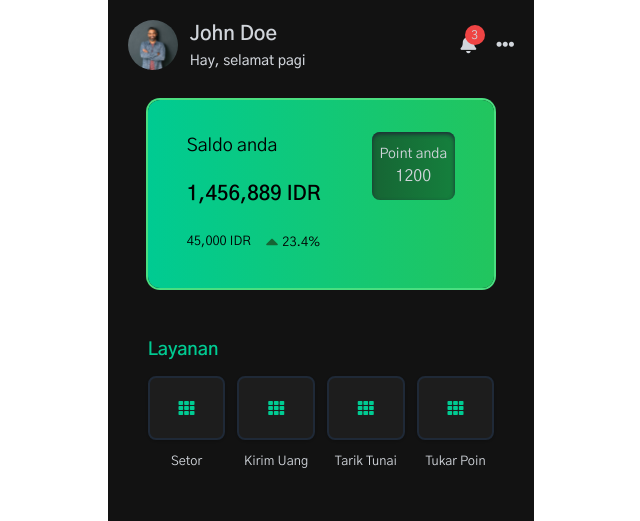
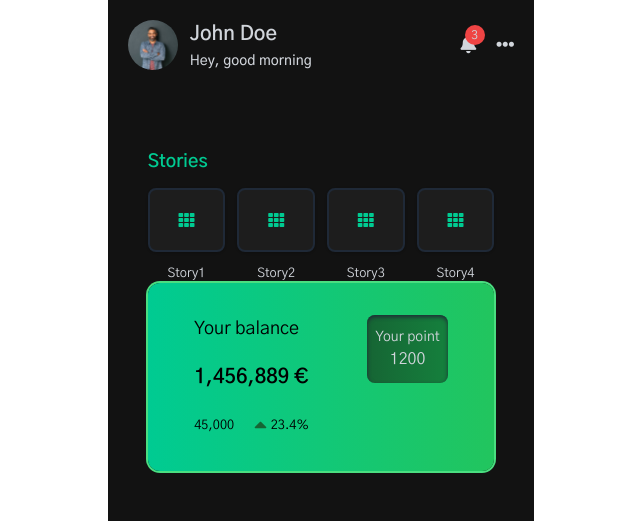
Before and after one commit to navjit00/testing, a Vue app in the folder frontend/: page /home in a window 1280 px wide. Shown: the top 521 px of the page, without its empty margins (319-959 px from the left). Built offline with nearby package versions, Linux system fonts and the light colour scheme.

Commit message:
translate and flip

```diff
--- a/frontend/src/components/BalanceCard.vue
+++ b/frontend/src/components/BalanceCard.vue
@@ -8,10 +8,10 @@ h1 {
 <template>
 	<main class="w-full mx-auto bg-gradient-to-r from-success to-green-500 ring-2 ring-green-400 px-1 py-8 rounded-xl flex gap-4 items-start justify-evenly">
 		<section>
-			<p class="text-lg">Saldo anda</p>
-			<h1>{{ balances.current.toLocaleString() }} IDR</h1>
+			<p class="text-lg">Your balance</p>
+			<h1>{{ balances.current.toLocaleString() }} €</h1>
 			<span class="w-full flex justify-between items-center">
-				<small>{{ balances.trend.value.toLocaleString() }} IDR</small>
+				<small>{{ balances.trend.value.toLocaleString() }} </small>
 				<span class="flex items-end">
 					<i class="block fas fa-caret-up text-green-800 text-xl mr-1"></i>
 					<small class="mb-1 block">{{ balances.trend.percent }}{{ balances.trend.prefix }}</small>
@@ -20,7 +20,7 @@ h1 {
 		</section>
 		<section class="grid place-items-center rounded-lg bg-gradient-to-r from-green-800 to-green-700 shadow shadow-gray-800 shadow-inner text-gray-300 px-2 py-3">
 			<section class="flex flex-col text-center">
-				<span class="text-sm">Point anda</span>
+				<span class="text-sm">Your point</span>
 				<span>{{ balances.points }}</span>
 			</section>
 		</section>
--- a/frontend/src/components/HeaderHome.vue
+++ b/frontend/src/components/HeaderHome.vue
@@ -7,7 +7,7 @@
 				</span>
 				<div class="text-gray-300">
 					<p class="font-semibold text-xl">{{ fullname }}</p>
-					<small class="font-medium text-sm">Hay, selamat pagi</small>
+					<small class="font-medium text-sm">Hey, good morning</small>
 				</div>
 			</div>
 		</template>
--- a/frontend/src/components/Services.vue
+++ b/frontend/src/components/Services.vue
@@ -12,19 +12,19 @@ import IconMenu from '@/components/IconMenu.vue'
 
 const services = [
 	{
-		name: 'Setor',
+		name: 'Story1',
 		to: 'Deposit'
 	},
 	{
-		name: 'Kirim Uang',
+		name: 'Story2',
 		to: 'Transfer'
 	},
 	{
-		name: 'Tarik Tunai',
+		name: 'Story3',
 		to: 'WithDraw'
 	},
 	{
-		name: 'Tukar Poin',
+		name: 'Story4',
 		to: 'ChangePoint'
 	}
 ]
--- a/frontend/src/views/Home.vue
+++ b/frontend/src/views/Home.vue
@@ -9,11 +9,12 @@
 <template>
 	<main class="pt-20">
 		<HeaderHome />
-		<BalanceCard />
+		<!-- <BalanceCard /> -->
 		<section class="mt-12">
-			<h1 class="title">Layanan</h1>
+			<h1 class="title">Stories</h1>
 			<Services />
 		</section>
+		<BalanceCard />
 		<section class="mt-12">
 			<h1 class="title">Promo hari ini</h1>
 			<Promo />
```
